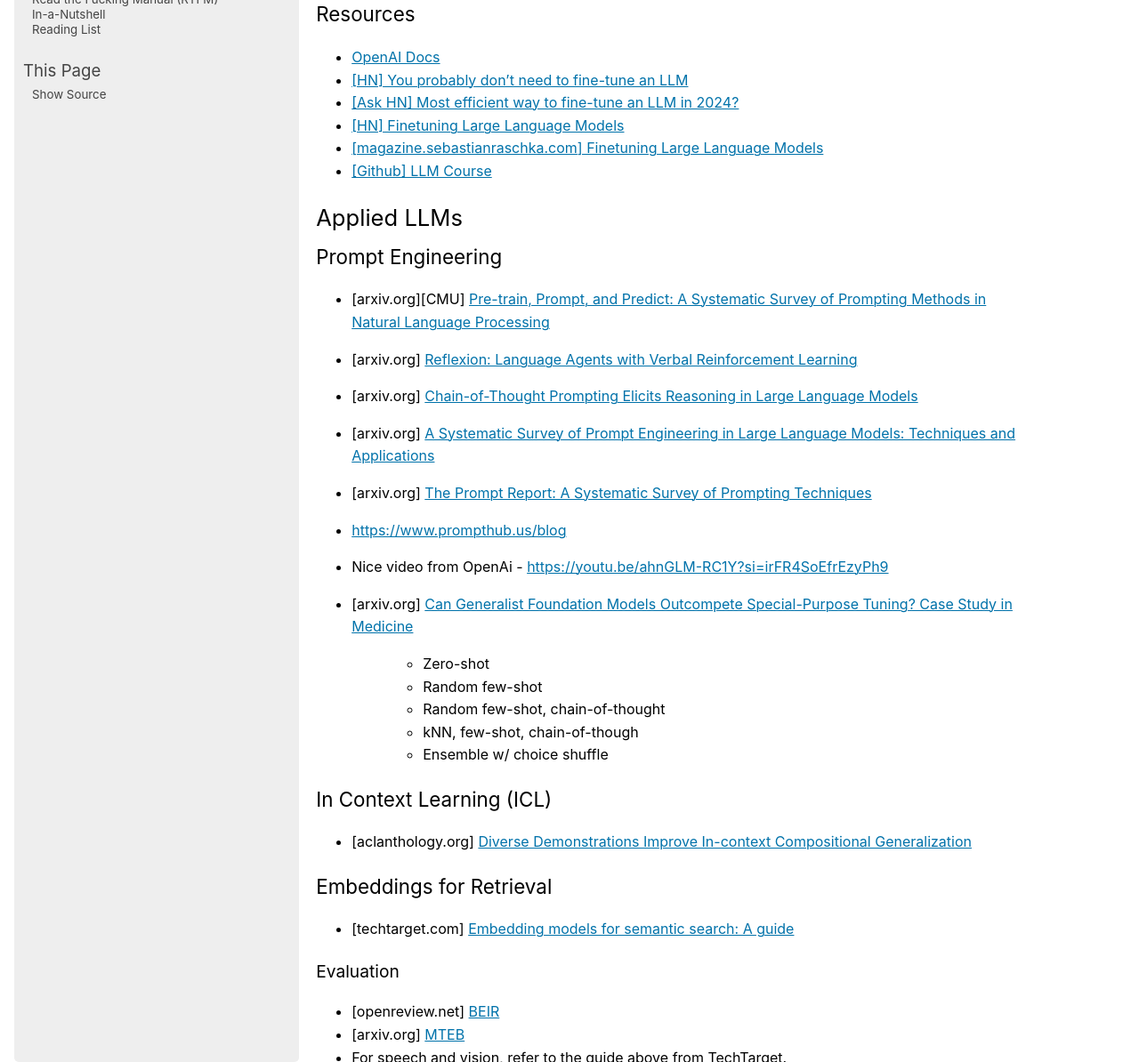
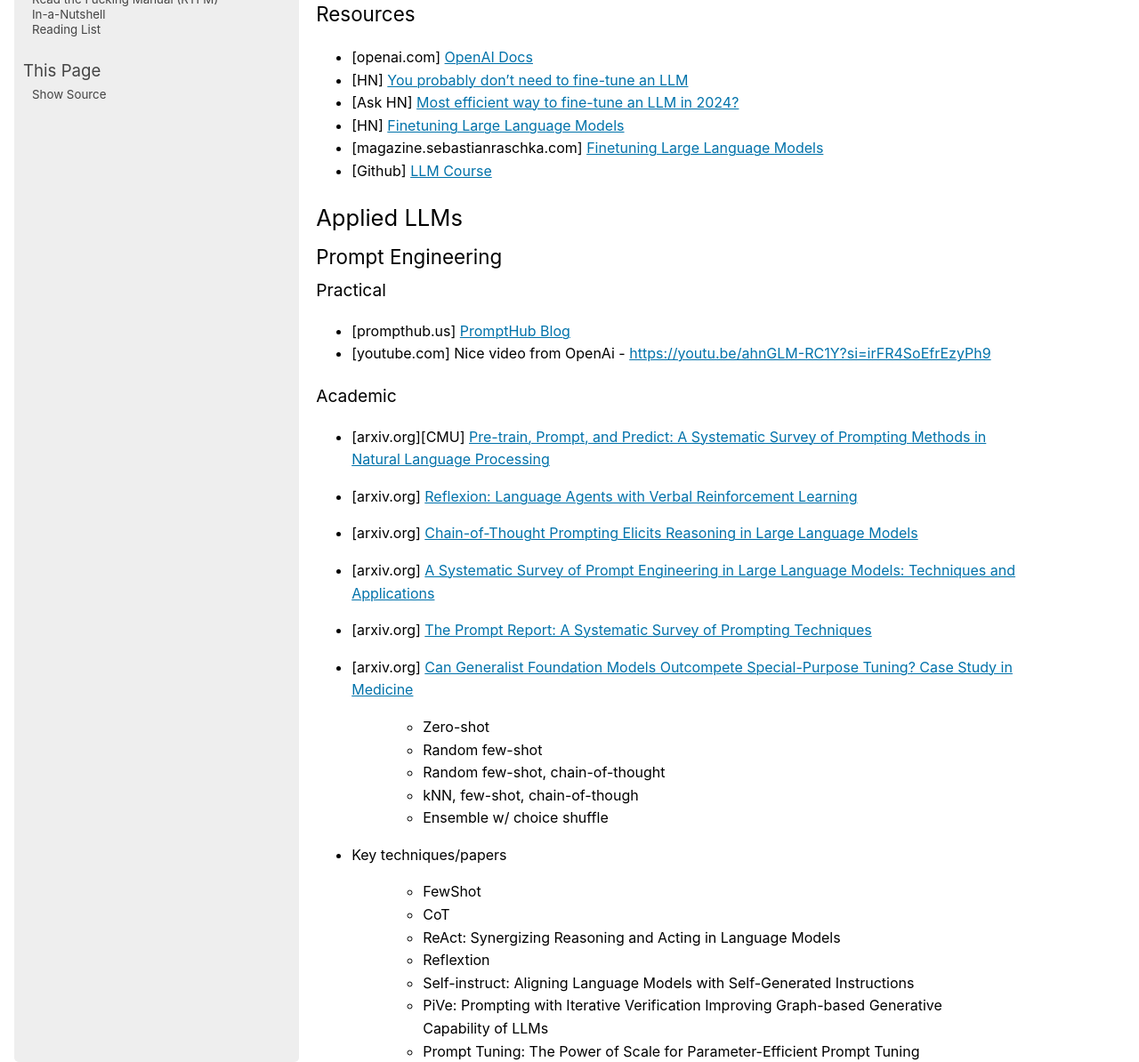
Before and after one commit to uselesstechjunks/leetcode, a Sphinx documentation site: the page built from docs/source/applied/methods/llm.rst, in a window 1280 px wide and 1400 px high, scrolled down 8023 px, cut to the strip 206-1400 px from the top of the window. Shown: the whole strip at 89% size. Built offline with Sphinx 7.4.7, drawn with Linux system fonts in a browser that asks for light colours; pages that are not in the unit, such as notebooks, are missing from menus.

Commit message:
Update llm.rst

```diff
--- a/docs/source/applied/methods/llm.rst
+++ b/docs/source/applied/methods/llm.rst
@@ -281,6 +281,7 @@ Example in Practice
 * This setup ensures that the model will highly favor "yes" and "no" as possible outputs. The prompt and biases are designed so that "yes" or "no" are the most likely completions.
 
 .. collapse:: Expand Code
+
 	.. code-block:: text
 
 		- Prompt: "Is the sky blue?"
@@ -312,25 +313,30 @@ Example in Practice
 
 Resources
 =========================================================================================
-* `OpenAI Docs <https://platform.openai.com/docs/overview>`_
-* `[HN] You probably don’t need to fine-tune an LLM <https://news.ycombinator.com/item?id=37174850>`_
-* `[Ask HN] Most efficient way to fine-tune an LLM in 2024? <https://news.ycombinator.com/item?id=39934480>`_
-* `[HN] Finetuning Large Language Models <https://news.ycombinator.com/item?id=35666201>`_
-* `[magazine.sebastianraschka.com] Finetuning Large Language Models <https://magazine.sebastianraschka.com/p/finetuning-large-language-models>`_
-* `[Github] LLM Course <https://github.com/mlabonne/llm-course>`_
+* [openai.com] `OpenAI Docs <https://platform.openai.com/docs/overview>`_
+* [HN] `You probably don’t need to fine-tune an LLM <https://news.ycombinator.com/item?id=37174850>`_
+* [Ask HN] `Most efficient way to fine-tune an LLM in 2024? <https://news.ycombinator.com/item?id=39934480>`_
+* [HN] `Finetuning Large Language Models <https://news.ycombinator.com/item?id=35666201>`_
+* [magazine.sebastianraschka.com] `Finetuning Large Language Models <https://magazine.sebastianraschka.com/p/finetuning-large-language-models>`_
+* [Github] `LLM Course <https://github.com/mlabonne/llm-course>`_
 
 *****************************************************************************************
 Applied LLMs
 *****************************************************************************************
 Prompt Engineering
 =========================================================================================
+Practical
+-----------------------------------------------------------------------------------------
+* [prompthub.us] `PromptHub Blog <https://www.prompthub.us/blog>`_
+* [youtube.com] Nice video from OpenAi - https://youtu.be/ahnGLM-RC1Y?si=irFR4SoEfrEzyPh9
+
+Academic
+-----------------------------------------------------------------------------------------
 * [arxiv.org][CMU] `Pre-train, Prompt, and Predict: A Systematic Survey of Prompting Methods in Natural Language Processing <https://arxiv.org/abs/2107.13586>`_
 * [arxiv.org] `Reflexion: Language Agents with Verbal Reinforcement Learning <https://arxiv.org/abs/2303.11366>`_
 * [arxiv.org] `Chain-of-Thought Prompting Elicits Reasoning in Large Language Models <https://arxiv.org/abs/2201.11903>`_
 * [arxiv.org] `A Systematic Survey of Prompt Engineering in Large Language Models: Techniques and Applications <https://arxiv.org/abs/2402.07927>`_
 * [arxiv.org] `The Prompt Report: A Systematic Survey of Prompting Techniques <https://arxiv.org/abs/2406.06608>`_
-* https://www.prompthub.us/blog
-* Nice video from OpenAi - https://youtu.be/ahnGLM-RC1Y?si=irFR4SoEfrEzyPh9
 * [arxiv.org] `Can Generalist Foundation Models Outcompete Special-Purpose Tuning? Case Study in Medicine <https://arxiv.org/abs/2311.16452>`_
 
 	- Zero-shot
@@ -338,6 +344,15 @@ Prompt Engineering
 	- Random few-shot, chain-of-thought
 	- kNN, few-shot, chain-of-though
 	- Ensemble w/ choice shuffle
+* Key techniques/papers
+
+	- FewShot
+	- CoT
+	- ReAct: Synergizing Reasoning and Acting in Language Models
+	- Reflextion
+	- Self-instruct: Aligning Language Models with Self-Generated Instructions
+	- PiVe: Prompting with Iterative Verification Improving Graph-based Generative Capability of LLMs
+	- Prompt Tuning: The Power of Scale for Parameter-Efficient Prompt Tuning
 
 In Context Learning (ICL)
 =========================================================================================
```
